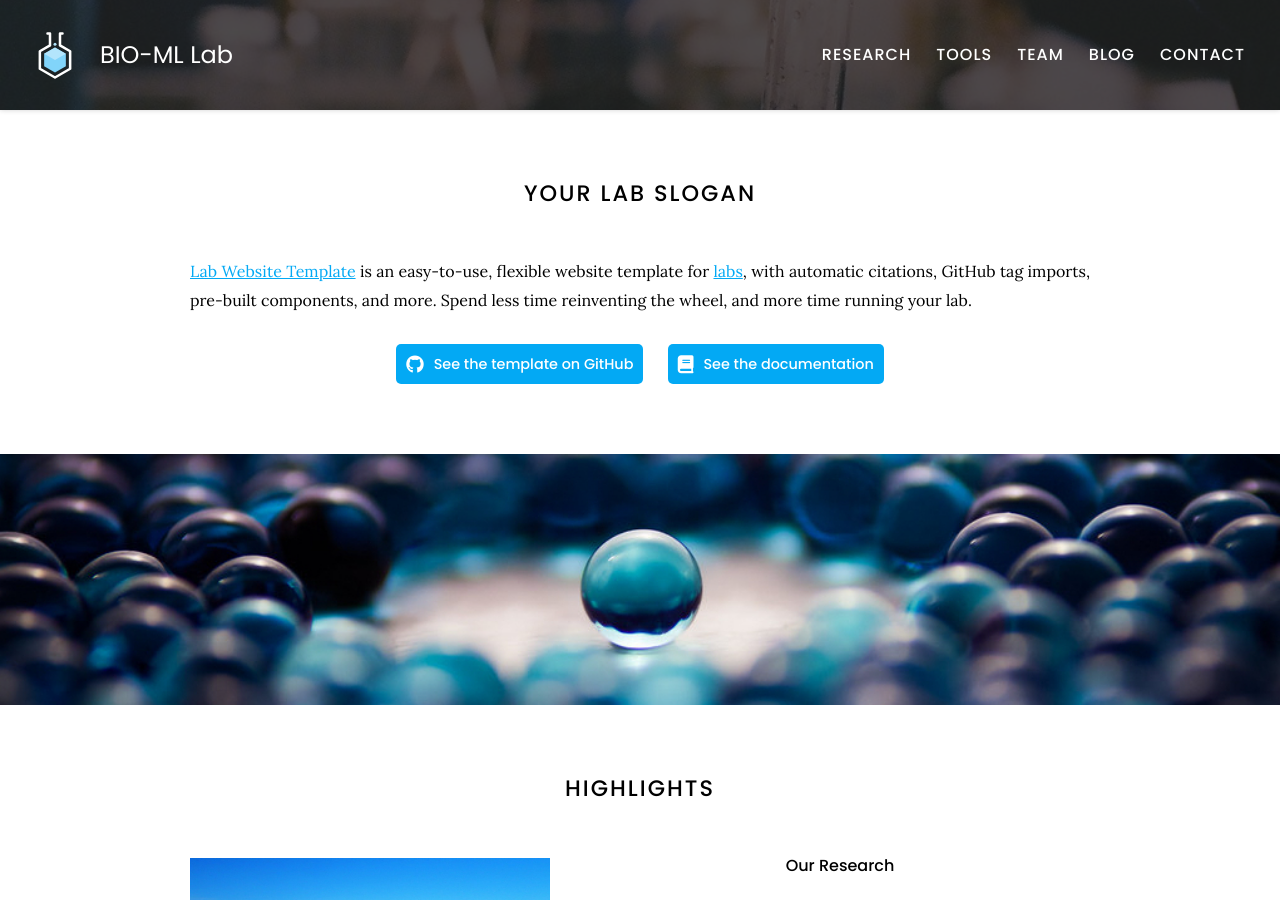
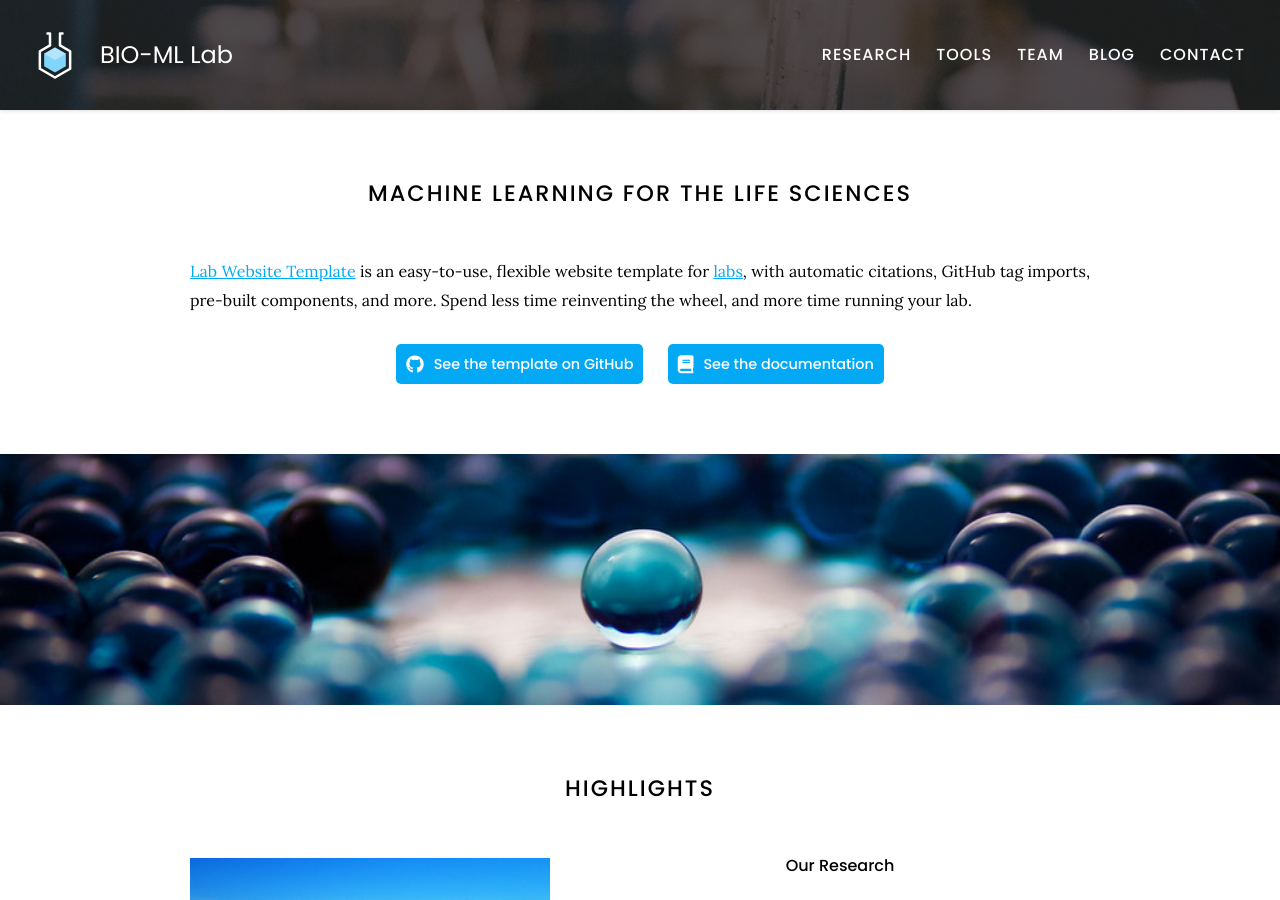
Before and after one commit to willemwaegeman/bioml, a Jekyll site: the page built from index.md, in a window 1280 px wide and 900 px high. Built offline with Jekyll 4.4.1, drawn with Linux system fonts in a browser that asks for light colours.

Commit message:
Update index.md

```diff
--- a/index.md
+++ b/index.md
@@ -2,7 +2,7 @@
 title: Home
 ---
 
-# Your Lab Slogan
+# Machine Learning for the Life Sciences
 
 [Lab Website Template](https://github.com/greenelab/lab-website-template) is an easy-to-use, flexible website template for [labs](https://www.greenelab.com/), with automatic citations, GitHub tag imports, pre-built components, and more.
 Spend less time reinventing the wheel, and more time running your lab.
```
